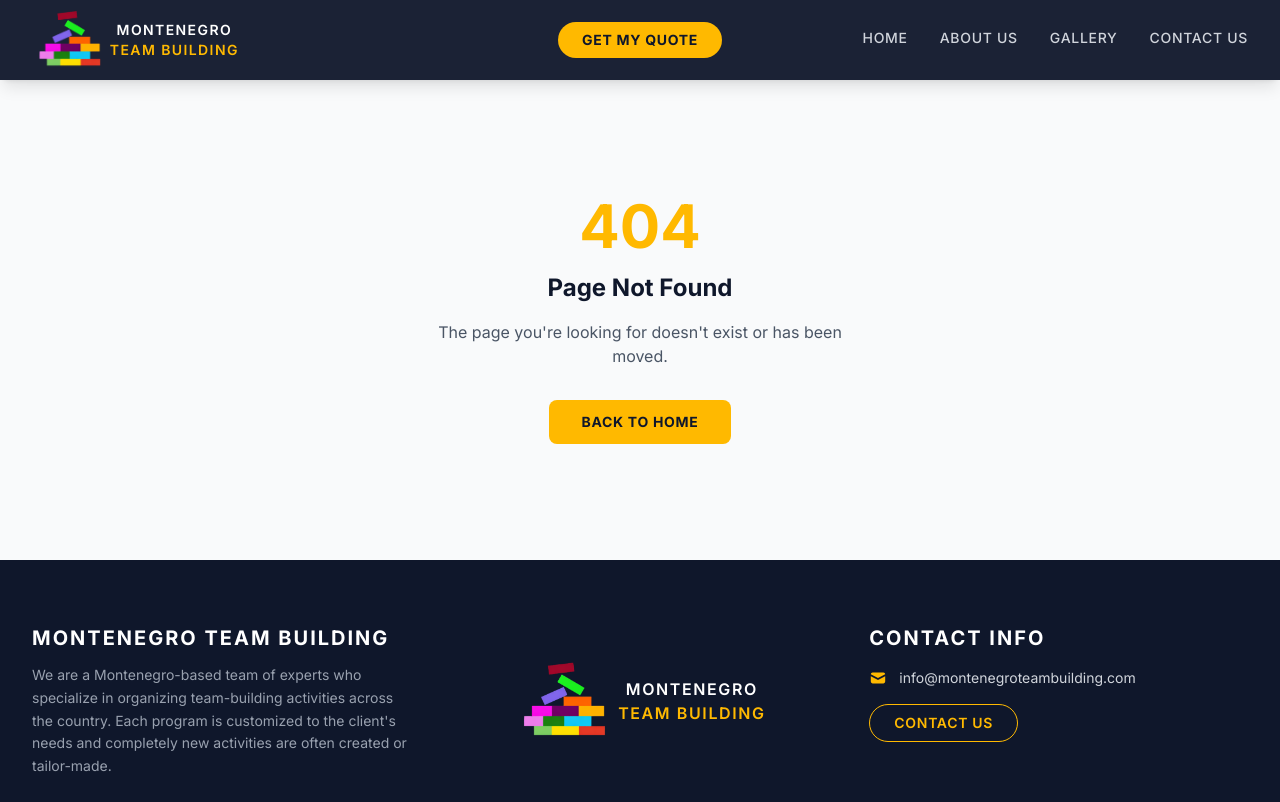
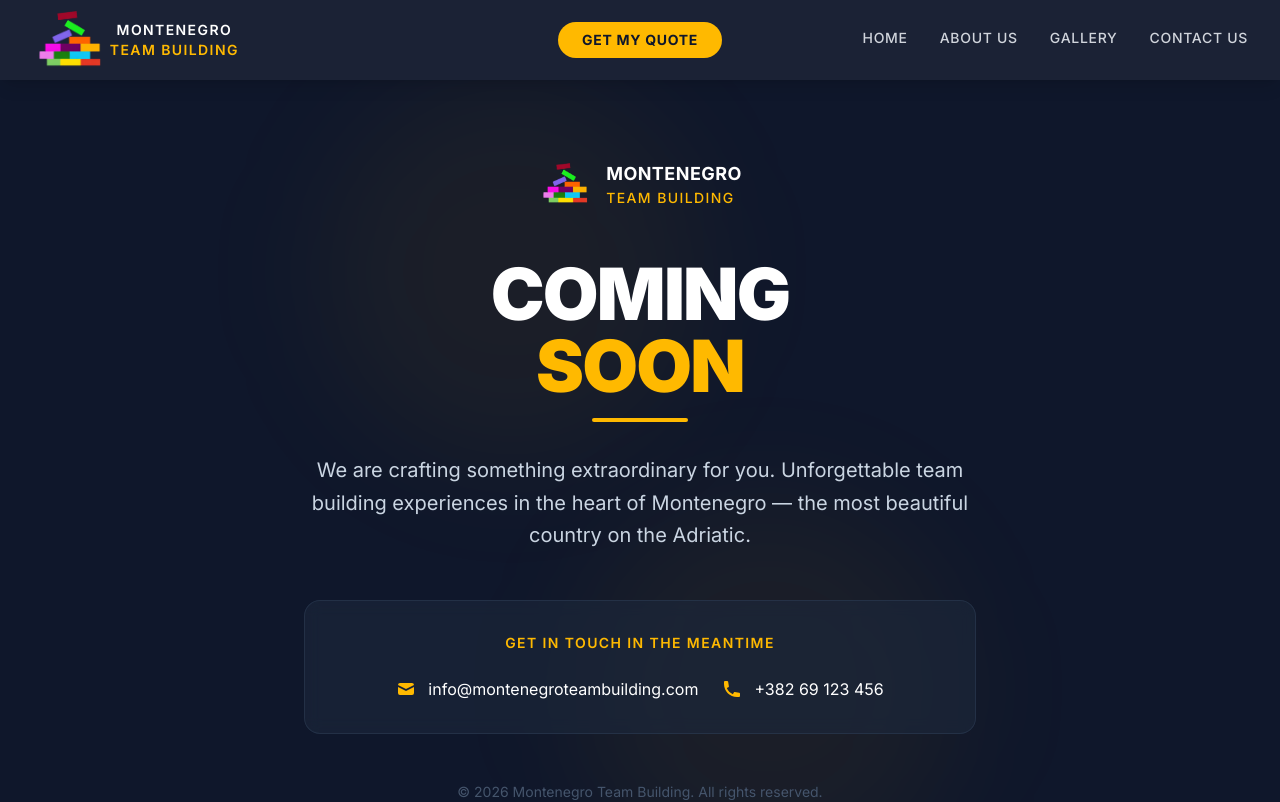
Before and after one commit to dariovolarevic-lab/montenegro-team-building, a Next.js app: page /coming-soon in a window 1280 px wide. Before the commit this address had no page. Shown: the top 802 px of the page. Built offline with nearby package versions, Linux system fonts and the light colour scheme.

Commit message:
Add Coming Soon page + middleware

```diff
--- /dev/null
+++ b/src/app/coming-soon/page.tsx
@@ -0,0 +1,80 @@
+import Image from 'next/image'
+import { HiMail, HiPhone } from 'react-icons/hi'
+
+export const metadata = {
+  title: 'Coming Soon | Montenegro Team Building',
+  description: 'Something exciting is coming. Montenegro Team Building — unforgettable experiences in the heart of the Adriatic.',
+}
+
+export default function ComingSoonPage() {
+  return (
+    <main className="min-h-screen bg-slate-900 flex flex-col items-center justify-center px-6 relative overflow-hidden">
+      {/* Background decorative elements */}
+      <div className="absolute inset-0 pointer-events-none">
+        <div className="absolute top-0 left-1/4 w-96 h-96 bg-amber-400/5 rounded-full blur-3xl" />
+        <div className="absolute bottom-0 right-1/4 w-96 h-96 bg-amber-400/5 rounded-full blur-3xl" />
+      </div>
+
+      <div className="relative z-10 max-w-2xl w-full text-center">
+        {/* Logo */}
+        <div className="flex items-center justify-center gap-3 mb-12">
+          <Image
+            src="/images/gallery/logo.png"
+            alt="Montenegro Team Building"
+            width={56}
+            height={56}
+            className="object-contain"
+          />
+          <div className="text-left leading-tight">
+            <div className="text-white font-bold text-lg tracking-wide">MONTENEGRO</div>
+            <div className="text-amber-400 font-medium text-sm tracking-widest uppercase">Team Building</div>
+          </div>
+        </div>
+
+        {/* Main heading */}
+        <h1 className="text-5xl md:text-7xl font-black text-white mb-4 tracking-tight">
+          COMING
+          <span className="block text-amber-400">SOON</span>
+        </h1>
+
+        {/* Divider */}
+        <div className="w-24 h-1 bg-amber-400 mx-auto mb-8 rounded-full" />
+
+        {/* Description */}
+        <p className="text-slate-300 text-lg md:text-xl leading-relaxed mb-12">
+          We are crafting something extraordinary for you.
+          Unforgettable team building experiences in the heart of Montenegro —
+          the most beautiful country on the Adriatic.
+        </p>
+
+        {/* Contact */}
+        <div className="bg-slate-800/60 backdrop-blur-sm border border-slate-700/50 rounded-2xl p-8">
+          <p className="text-amber-400 font-semibold text-sm uppercase tracking-widest mb-6">
+            Get in touch in the meantime
+          </p>
+          <div className="flex flex-col sm:flex-row items-center justify-center gap-6">
+            <a
+              href="mailto:info@montenegroteambuilding.com"
+              className="flex items-center gap-3 text-white hover:text-amber-400 transition-colors duration-200"
+            >
+              <HiMail className="w-5 h-5 text-amber-400 shrink-0" />
+              <span>info@montenegroteambuilding.com</span>
+            </a>
+            <a
+              href="tel:+38269123456"
+              className="flex items-center gap-3 text-white hover:text-amber-400 transition-colors duration-200"
+            >
+              <HiPhone className="w-5 h-5 text-amber-400 shrink-0" />
+              <span>+382 69 123 456</span>
+            </a>
+          </div>
+        </div>
+
+        {/* Footer note */}
+        <p className="text-slate-600 text-sm mt-12">
+          © {new Date().getFullYear()} Montenegro Team Building. All rights reserved.
+        </p>
+      </div>
+    </main>
+  )
+}
--- /dev/null
+++ b/src/middleware.ts
@@ -0,0 +1,40 @@
+import { NextResponse } from 'next/server'
+import type { NextRequest } from 'next/server'
+
+const SECRET = 'mtb2026'
+
+export function middleware(request: NextRequest) {
+  const { pathname, searchParams } = request.nextUrl
+
+  // Always allow static assets and the coming-soon page itself
+  if (
+    pathname.startsWith('/coming-soon') ||
+    pathname.startsWith('/_next') ||
+    pathname.startsWith('/images') ||
+    pathname.includes('.')
+  ) {
+    return NextResponse.next()
+  }
+
+  // Secret param ?preview=mtb2026 → set cookie and enter site
+  if (searchParams.get('preview') === SECRET) {
+    const url = request.nextUrl.clone()
+    url.searchParams.delete('preview')
+    const response = NextResponse.redirect(url)
+    response.cookies.set('preview', SECRET, { maxAge: 60 * 60 * 24 * 30, path: '/' })
+    return response
+  }
+
+  // Check cookie
+  const cookie = request.cookies.get('preview')
+  if (cookie?.value === SECRET) {
+    return NextResponse.next()
+  }
+
+  // Everyone else → Coming Soon
+  return NextResponse.redirect(new URL('/coming-soon', request.url))
+}
+
+export const config = {
+  matcher: ['/((?!_next/static|_next/image|favicon.ico).*)'],
+}
```
